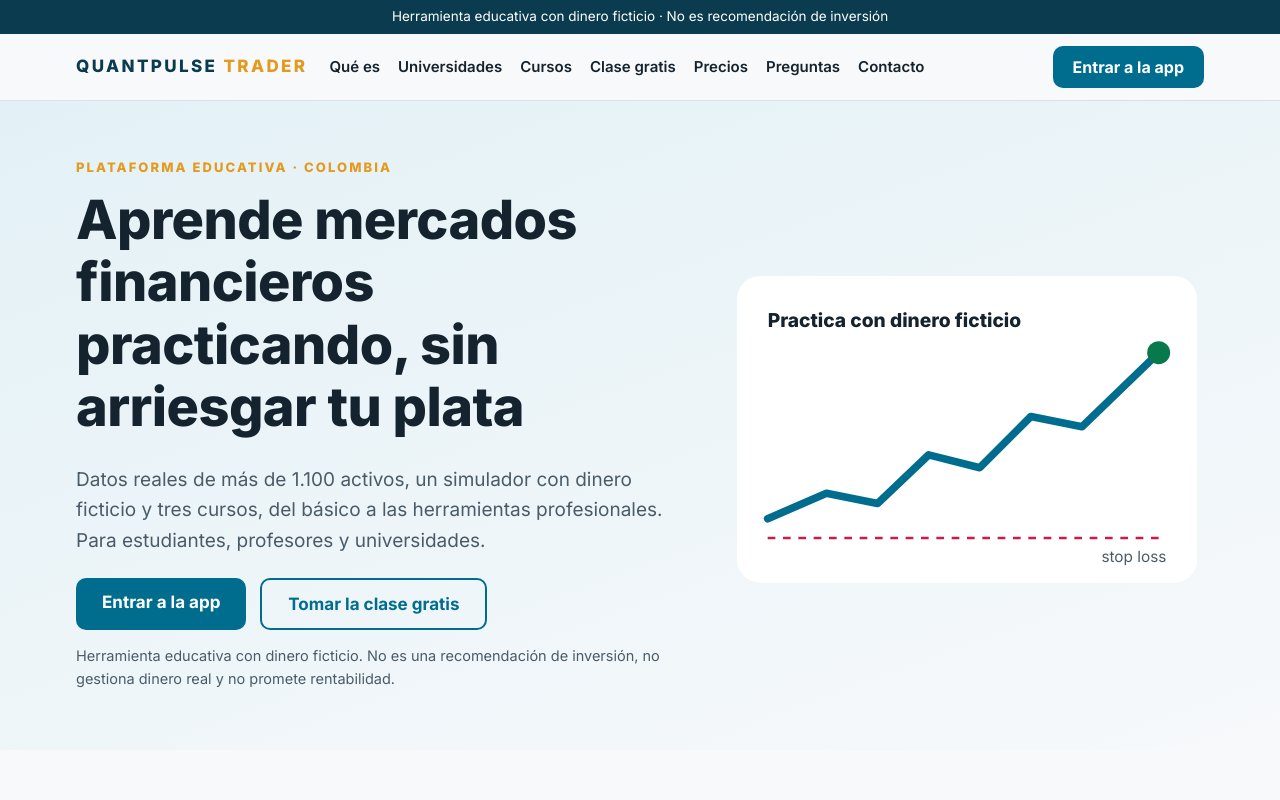
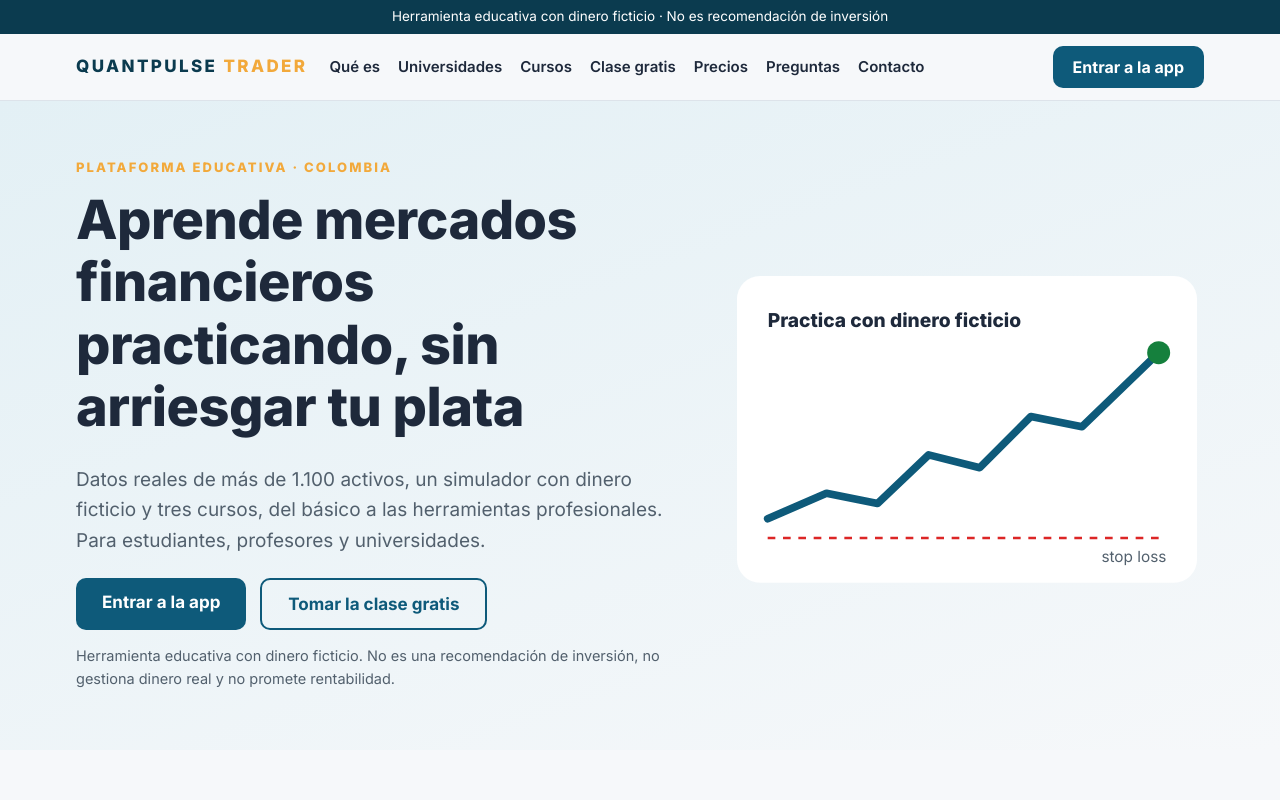
Before and after one commit to jsebastiannm21-dotcom/quantpulse, a plain HTML site: page index.html in a window 1280 px wide. Shown: the top 800 px of the page. Drawn offline with Linux system fonts and the light colour scheme.

Commit message:
Actualiza la página web

```diff
--- a/estilo.css
+++ b/estilo.css
@@ -1,19 +1,12 @@
+/* TEMA:INICIO (generado por tema.py) */
+:root { --marca: #0E5A7A; --apoyo: #F2A93B; --fondo: #F6F8FA; --fondo2: #E9EEF2; --tarjeta: #FFFFFF; --texto: #1E293B; --texto2: #52606D; --borde: #DDE3EA; --borde-campo: #8796A5; --sube: #15803D; --baja: #DC2626; --atencion: #B45309; --info: #2563EB; --naranja: #C2410C; --violeta: #7C3AED; --barra-lateral: #EEF2F5; --barra-lateral2: #E2E8EE; --marca-suave: #E3F0F5; --marca-oscuro: #0B3B4F; --acento: #F2A93B; --suave: #E9EEF2; --basico: #16A34A; --intermedio: #2563EB; --avanzado: #7C3AED; --letra: "Inter", "Source Sans 3", "Segoe UI", Arial, sans-serif; }
+@media (prefers-color-scheme: dark) { :root { --marca: #4FB3D9; --apoyo: #F5B754; --fondo: #0F172A; --fondo2: #1A2436; --tarjeta: #1A2436; --texto: #E2E8F0; --texto2: #A3B0C2; --borde: #2C3A50; --borde-campo: #3A4A60; --sube: #4ADE80; --baja: #F87171; --atencion: #FBBF24; --info: #60A5FA; --naranja: #FB923C; --violeta: #A78BFA; --barra-lateral: #0B1222; --barra-lateral2: #1A2436; --marca-suave: #12303D; --marca-oscuro: #CDE7F1; --acento: #F5B754; --suave: #22304A; --basico: #16A34A; --intermedio: #2563EB; --avanzado: #7C3AED; --letra: "Inter", "Source Sans 3", "Segoe UI", Arial, sans-serif; color-scheme: dark; } }
+/* TEMA:FIN */
 /* estilo.css - Página web de QUANTPULSE TRADER. Colores en variables (claro y oscuro): si se aprueba la paleta nueva,
    se cambian solo aquí. */
-:root {
-  --marca: #006D8F; --marca-oscuro: #0B3B4F; --marca-suave: #E3F1F6; --acento: #E39A1E;
-  --texto: #14232E; --texto2: #4A5B68; --fondo: #F7F9FB; --tarjeta: #FFFFFF; --borde: #D9E2EA; --suave: #E6ECF1;
-  --sube: #08794C; --baja: #C81E45; --basico: #16A34A; --intermedio: #2563EB; --avanzado: #7C3AED;
-  --f: "Inter", "Source Sans 3", "Segoe UI", Arial, sans-serif;
-}
-@media (prefers-color-scheme: dark) {
-  :root { --marca: #4FB3D9; --marca-oscuro: #CDE7F1; --marca-suave: #12303D; --acento: #F5B754;
-    --texto: #E4ECF1; --texto2: #A2B3BF; --fondo: #0F1A21; --tarjeta: #17252E; --borde: #2A3B47; --suave: #22323D;
-    --sube: #4ADE80; --baja: #F87171; --basico: #4ADE80; --intermedio: #60A5FA; --avanzado: #A78BFA; color-scheme: dark; }
-}
 * { box-sizing: border-box; }
 html { scroll-behavior: smooth; scroll-padding-top: 90px; }
-body { margin: 0; background: var(--fondo); color: var(--texto); font: 17px/1.6 var(--f); }
+body { margin: 0; background: var(--fondo); color: var(--texto); font: 17px/1.6 var(--letra); }
 a { color: var(--marca); }
 h1, h2, h3 { line-height: 1.15; text-wrap: balance; margin: 0 0 .5em; }
 h1 { font-size: clamp(32px, 5vw, 54px); font-weight: 800; letter-spacing: -.01em; }
@@ -42,7 +35,7 @@ p { margin: 0 0 .8em; }
   .cab nav a { white-space: nowrap; } }
 
 .boton { display: inline-block; background: var(--marca); color: #fff; font-weight: 700; text-decoration: none; border: 0;
-  border-radius: 10px; padding: 11px 20px; font: 700 16px var(--f); cursor: pointer; }
+  border-radius: 10px; padding: 11px 20px; font: 700 16px var(--letra); cursor: pointer; }
 @media (prefers-color-scheme: dark) { .boton { color: #0B1A22; } }
 .boton.sec { background: transparent; color: var(--marca); border: 2px solid var(--marca); }
 .boton.grande { padding: 14px 26px; font-size: 17px; }
@@ -70,8 +63,8 @@ p { margin: 0 0 .8em; }
 .destacada { border: 2px solid var(--acento); }
 .graficas figcaption { font-weight: 700; margin-bottom: 10px; }
 .graficas svg { width: 100%; height: auto; }
-.g-txt { font: 600 15px var(--f); fill: var(--texto); } .g-fuerte { font-weight: 800; }
-.g-chico { font: 12px var(--f); fill: var(--texto2); } .g-num { font: 800 18px var(--f); fill: var(--texto); }
+.g-txt { font: 600 15px var(--letra); fill: var(--texto); } .g-fuerte { font-weight: 800; }
+.g-chico { font: 12px var(--letra); fill: var(--texto2); } .g-num { font: 800 18px var(--letra); fill: var(--texto); }
 
 .curso { background: var(--tarjeta); border: 1px solid var(--borde); border-top: 8px solid var(--c); border-radius: 16px;
   padding: 22px; min-width: 0; }
@@ -94,7 +87,7 @@ td.num { font-variant-numeric: tabular-nums; font-weight: 700; }
 .etiqueta-lanz { display: inline-block; background: color-mix(in srgb, var(--acento) 22%, transparent); color: var(--texto);
   font-weight: 700; font-size: 13.5px; border-radius: 999px; padding: 3px 12px; }
 .pagos { display: grid; gap: 10px; margin-top: 14px; }
-.pago { display: block; width: 100%; border-radius: 10px; padding: 11px 14px; font: 700 15px var(--f); text-decoration: none;
+.pago { display: block; width: 100%; border-radius: 10px; padding: 11px 14px; font: 700 15px var(--letra); text-decoration: none;
   border: 2px solid var(--marca); background: var(--marca); color: #fff; cursor: pointer; }
 .pago[disabled] { background: transparent; color: var(--texto2); border: 2px dashed var(--borde); cursor: not-allowed; }
 
@@ -115,7 +108,7 @@ td.num { font-variant-numeric: tabular-nums; font-weight: 700; }
   background: var(--tarjeta); border-radius: 8px; }
 .aviso-edu { border-left: 4px solid var(--acento); padding: 10px 14px; background: var(--tarjeta); border-radius: 8px; }
 .copiar { margin-left: 8px; border: 1px solid var(--borde); background: var(--tarjeta); color: var(--texto); border-radius: 8px;
-  padding: 3px 10px; cursor: pointer; font: 600 13px var(--f); }
+  padding: 3px 10px; cursor: pointer; font: 600 13px var(--letra); }
 
 .pie { background: var(--marca-oscuro); color: #E3F1F6; padding-block: 30px; font-size: 15px; }
 @media (prefers-color-scheme: dark) { .pie { background: #0B1A22; } }
```
Also changed, not shown: 1 other file.
